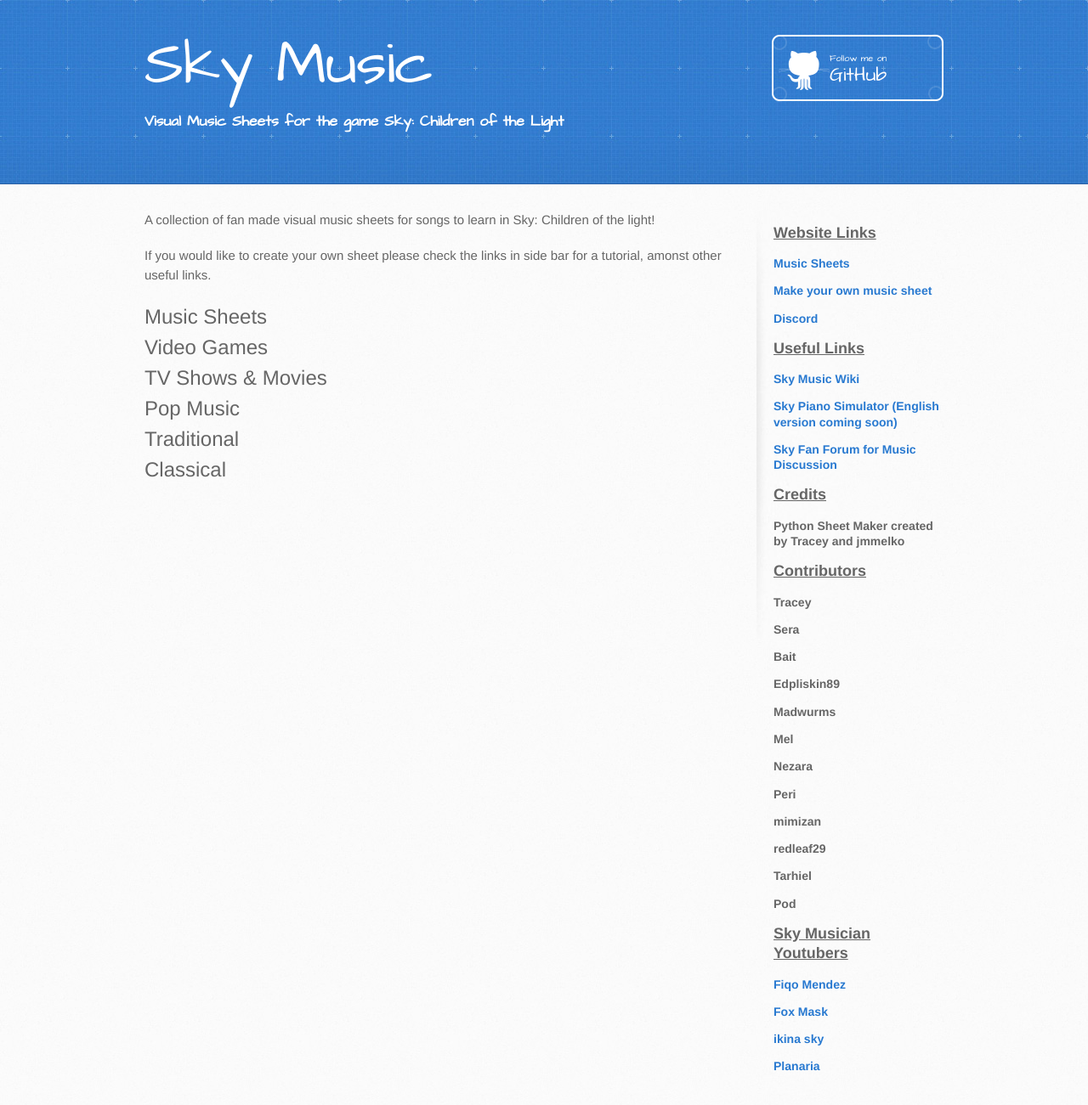
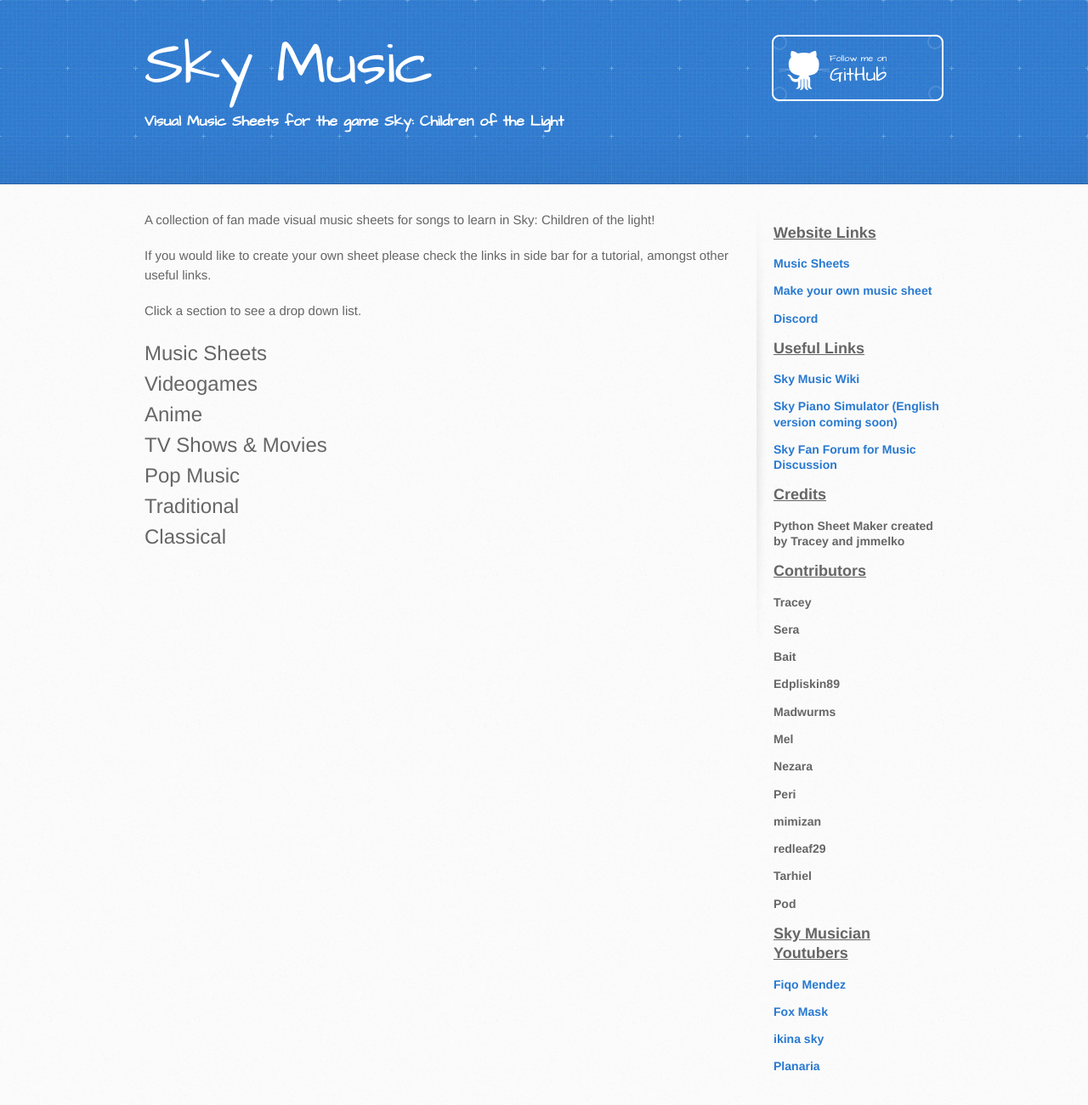
Before and after one commit to sky-music/sky-music.github.io, a Jekyll site: the page built from index.md, in a window 1280 px wide. Shown: the whole page at 85% size. Built offline with Jekyll 4.4.1, drawn with Linux system fonts in a browser that asks for light colours.

Commit message:
Update index.md

```diff
--- a/index.md
+++ b/index.md
@@ -3,7 +3,8 @@ layout: default
 ---
 
 <p>A collection of fan made visual music sheets for songs to learn in Sky: Children of the light!</p>
-If you would like to create your own sheet please check the links in side bar for a tutorial, amonst other useful links.
+<p>If you would like to create your own sheet please check the links in side bar for a tutorial, amongst other useful links.</p>
+Click a section to see a drop down list.
 
 
 <details>
@@ -14,14 +15,13 @@ Graduation Photo<br />
 Hallelujah<br />
 Illusionary Daytime Flute<br />
 Kiss the Rain<br />
-Love Like You<br />
-Mitsuha's Theme - Kimi No Na wa<br />
+Love Like You<br /
 Superstition<br />
 You are my Sunshine<br />
 </details>
 
 <details>
- <summary><font size="5">Video Games</font></summary>
+ <summary><font size="5">Videogames</font></summary>
 
 Dearly Beloved - Kingdom Hearts<br />
 Pokemon Center Theme<br />
@@ -33,12 +33,24 @@ Threshold (Journey)<br />
 Zelda's Lullaby (Ocarina of Time)<br />
 </details>
 
+
+<details>
+ <summary><font size="5">Anime</font></summary>
+
+Always With Me - Spirited Away<br />
+Dango Daikazoku - Kyoto Animation<br />
+Song of Storms - Legend of Zelda<br />
+Fly Me to the Moon - Neon Genesis Evangelion<br />
+Hokage Funeral - Naruto<br />
+Mitsuha's Theme - Kimi No Na wa - Your Name <br />
+穿越时空的思念<br />
+</details>
+
 <details>
   <summary><font size="5">TV Shows & Movies</font></summary>
 
 Always With Me - Spirited Away<br />
 Binary Sunset - Star Wars<br />
-Dango daikazoku - Kyoto Animation<br />
 Davy Jones Theme - Pirates of the Caribbean<br />
 Do-Re-Mi - The Sound of Music<br />
 Godfather Theme - Speak Softly Love<br />
```
Also changed, not shown: other parts of index.md (+0 -1 lines).
